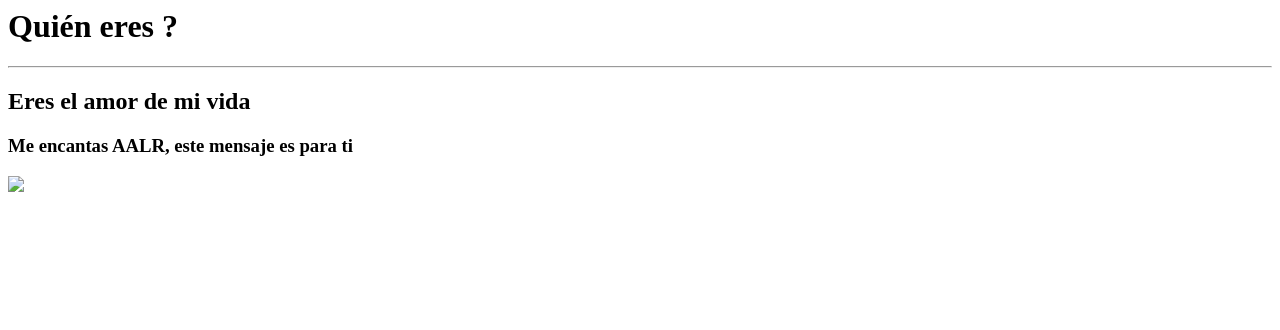
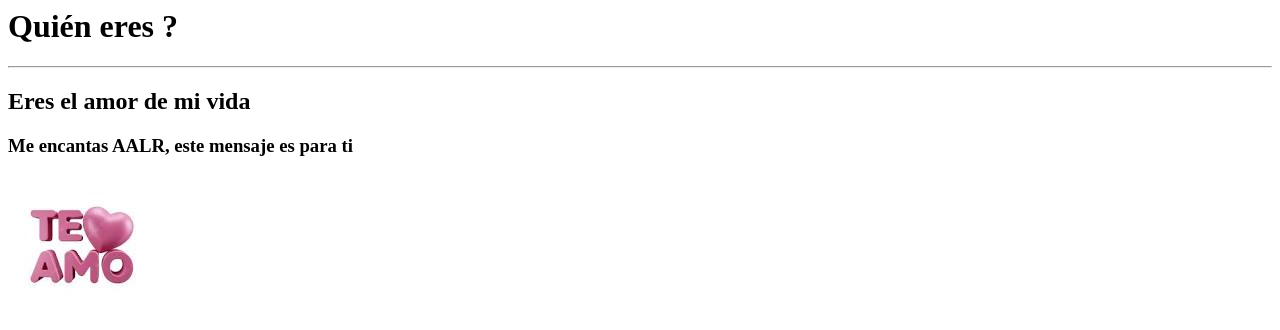
Before and after one commit to jgarabo74/FullStack_Udemy, a plain HTML site: page index.html in a window 1280 px wide. Drawn offline with Linux system fonts and the light colour scheme.

Commit message:
Update index.html

```diff
--- a/index.html
+++ b/index.html
@@ -7,6 +7,6 @@
     <hr />
     <h2>Eres el amor de mi vida</h2>
     <h3>Me encantas AALR, este mensaje es para ti</h3>
-    <a href="https://www.youtube.com/watch?v=jHG6p7J4GPo"><img src="./assets/images/TA.jpg" /></a>
+    <a href="https://www.youtube.com/watch?v=jHG6p7J4GPo"><img src="./assets/images/TA.jpeg" /></a>
   </body>
 </html>
```
